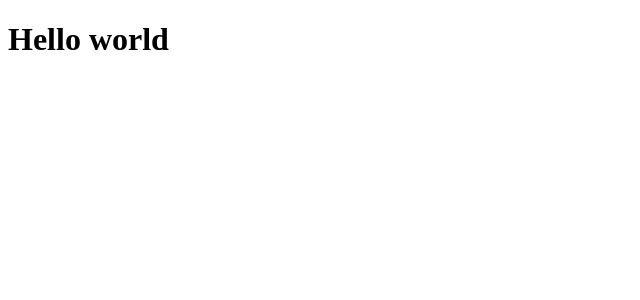
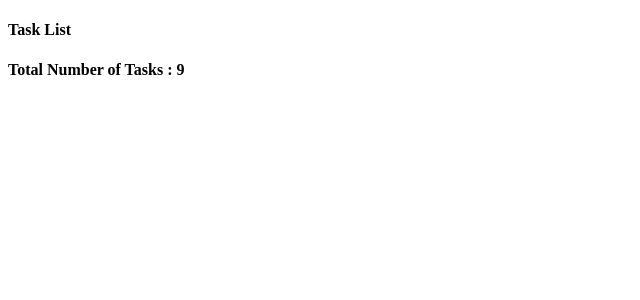
Before and after one commit to SudhirDeshwal/React_LabWork, a React (Create React App) app: page / in a window 1280 px wide. Shown: the top 300 px of the page, without its empty margins (0-640 px from the left). Built offline with nearby package versions, Linux system fonts and the light colour scheme.

Commit message:
HEADER ADDED

```diff
--- a/src/App.js
+++ b/src/App.js
@@ -1,13 +1,40 @@
-import React from 'react';
+import React, { Component} from 'react';
+import Header from './Header';
 
-function App() {
-  return (
-    <div className="App">
-      <header className="App-header">
-        <h1>Hello world</h1>
-      </header>
-    </div>
-  );
+class App extends Component {
+  state = {
+
+    tasklist: [
+      {
+        title: 'Humber',
+        tasks: ['Task #1' ,'Task #2', 'Task #3'],
+        id: 1,
+      },
+      {
+        title: 'MERN',
+        tasks: ['Lab' ,'Project', 'Quiz'],
+        id: 1,
+      },
+      {
+        title: 'Java',
+        tasks: ['GD' ,'Exam', 'Assignment'],
+        id: 1,
+      },
+
+    ],
+  }
+
+   render(){
+
+    return(
+      <div className='App'>
+      <Header title="Task List" items="9"/>
+      </div>
+    );
+  }
 }
 
+
+
+
 export default App;
--- /dev/null
+++ b/src/Header.js
@@ -0,0 +1,14 @@
+import React from 'react';
+
+const Header = (props)=> {
+
+    return (
+         <div>
+          <h4>{props.title} </h4>
+          <h4>Total Number of Tasks : {props.items}</h4>
+         </div>
+
+         );
+      };
+
+    export default Header;
--- a/src/index.js
+++ b/src/index.js
@@ -3,6 +3,5 @@ import ReactDOM from 'react-dom';
 import App from './App';
 
 ReactDOM.render(
-  <React.StrictMode>
-    <App /> </React.StrictMode>, document.getElementById('root')
+    <App /> , document.getElementById('root')
 );
```
